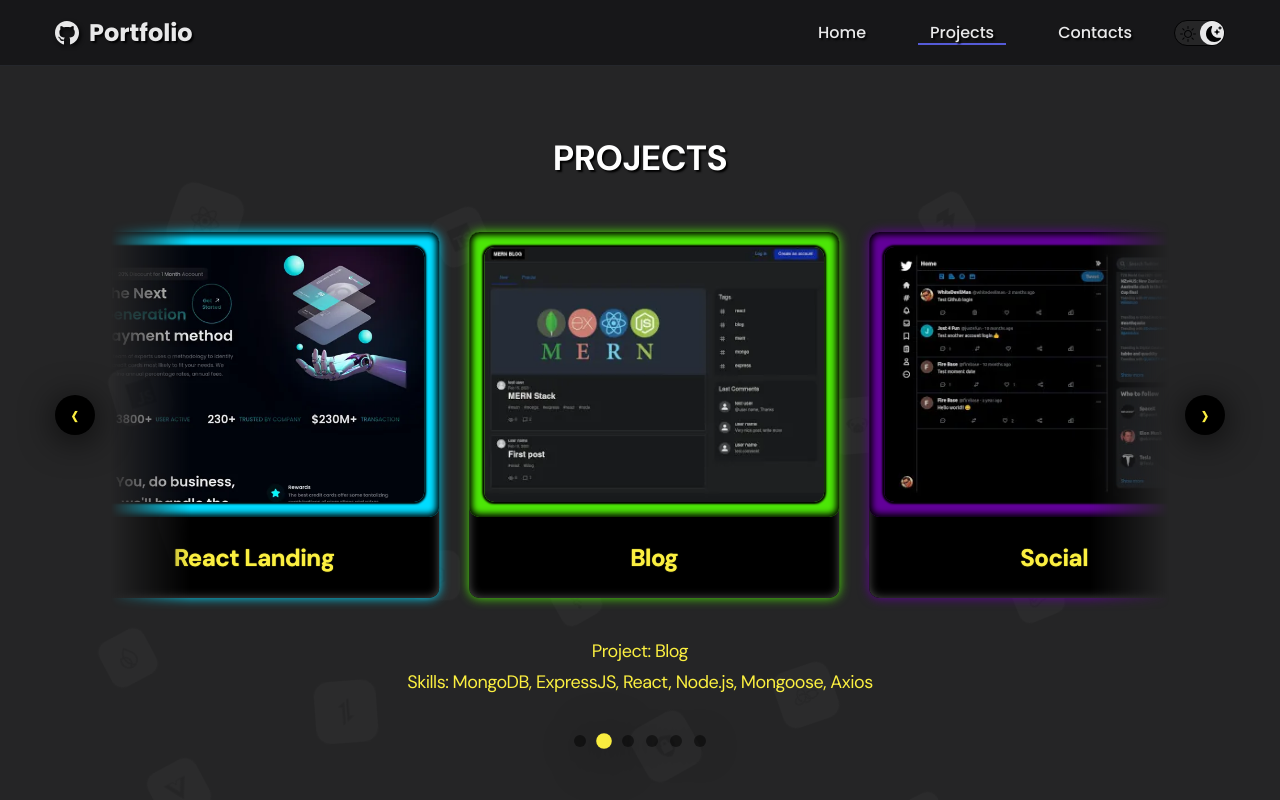
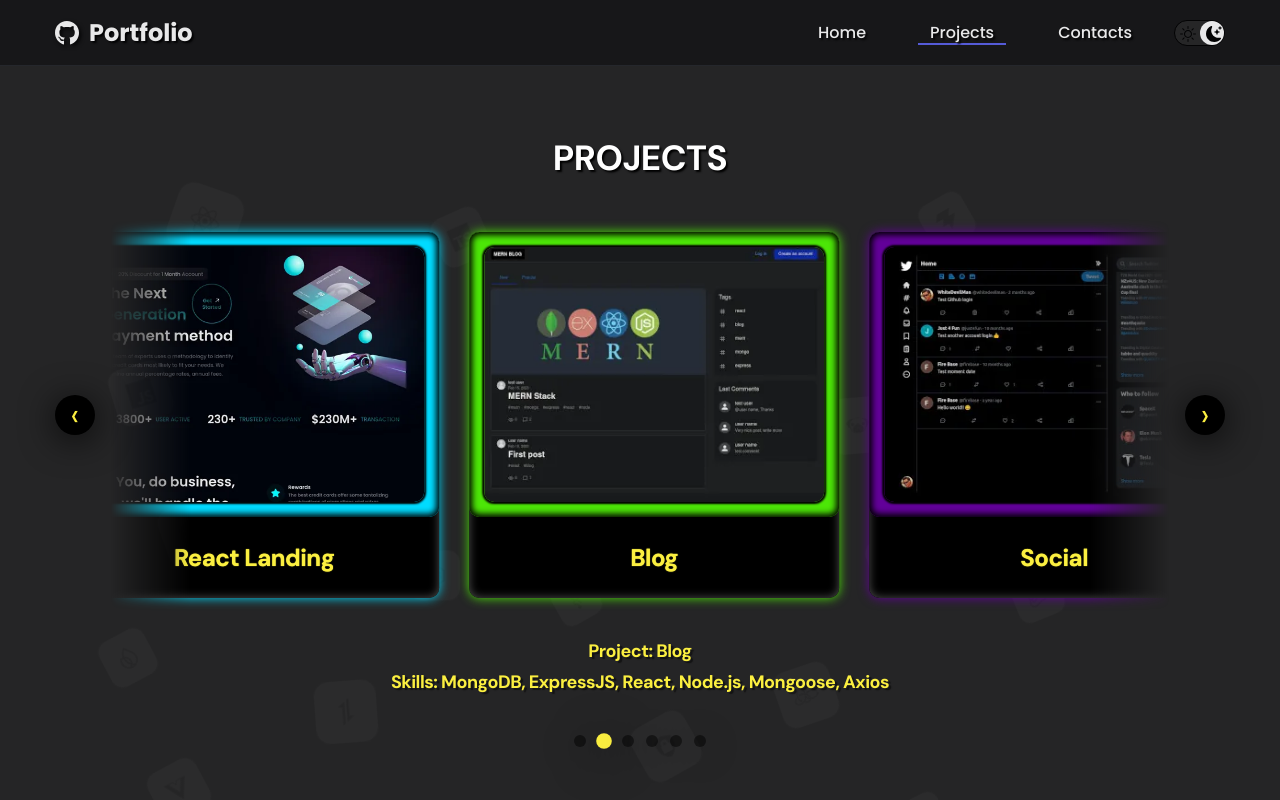
Before and after one commit to Michael3468/portfolio, a React (Vite) app: page /projects in a window 1280 px wide. Shown: the top 800 px of the page. Built offline with nearby package versions, Linux system fonts and the light colour scheme.

Commit message:
add shadow for project and skill text

```diff
--- a/src/pages/Projects/UI/ProjectsSlider.css
+++ b/src/pages/Projects/UI/ProjectsSlider.css
@@ -102,8 +102,10 @@
   padding: 0 15px;
   text-align: center;
   font-size: 18px;
+  font-weight: bold;
   line-height: 1.5;
   color: var(--project-card-text);
+  text-shadow: 0.15rem 0.15rem 0.0625rem rgba(0, 0, 0, 0.5);
 }
 
 .projects-slider__stack {
@@ -140,11 +142,3 @@
   transform: scale(1.3);
   background-color: var(--project-card-text);
 }
-
-@media (prefers-reduced-motion: reduce) {
-  .projects-slider__track,
-  .projects-slider__arrow,
-  .projects-slider__dot {
-    transition: none;
-  }
-}
```
